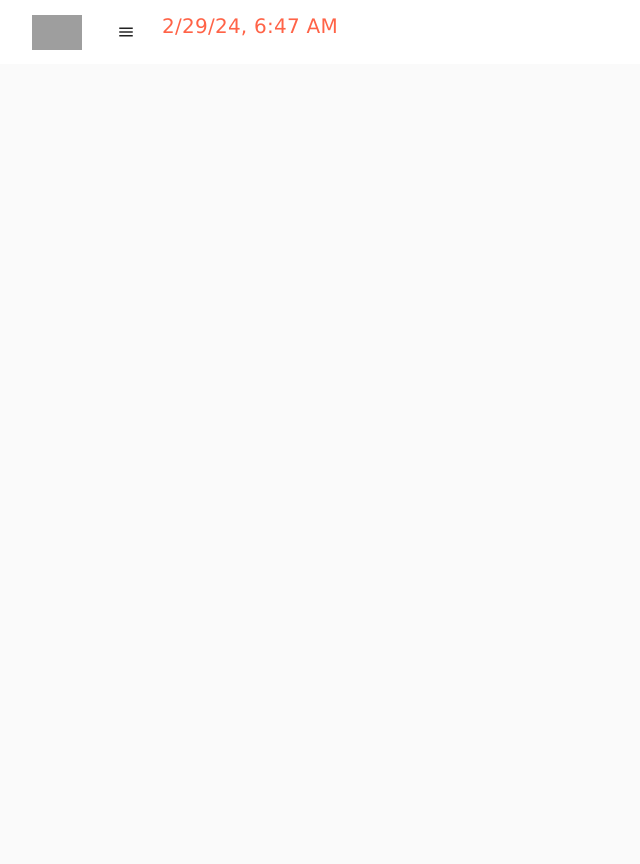
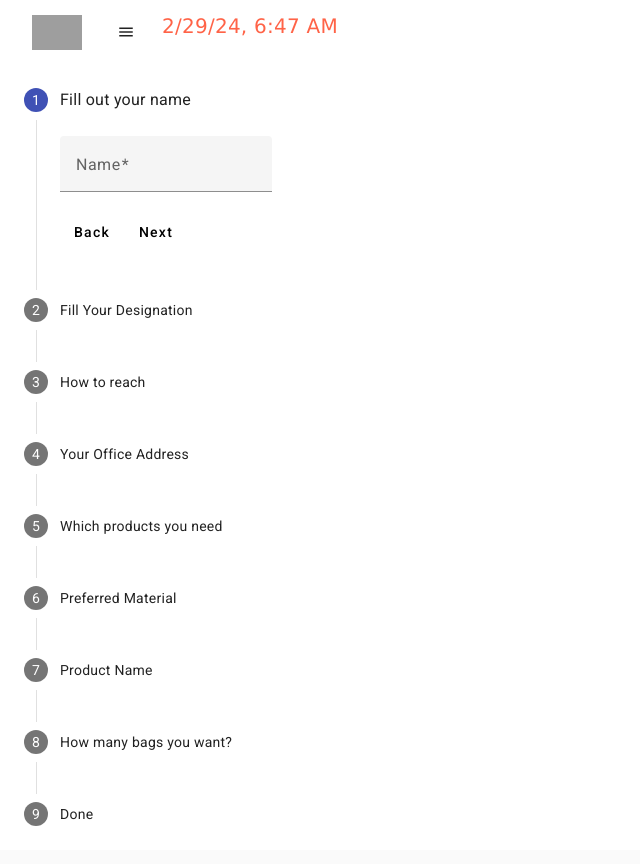
Before and after one commit to rafiulabeerkhan/ngSment, an Angular app: page /addClient in a window 1280 px wide. Before the commit this address led to /. Shown: the top 864 px of the page, without its empty margins (0-640 px from the left). Built offline with nearby package versions, Linux system fonts and the light colour scheme; grey boxes are pictures that could not be loaded.

Commit message:
classWork

```diff
--- /dev/null
+++ b/src/app/Sment/client-lists/client-lists.component.html
@@ -0,0 +1,114 @@
+<mat-stepper orientation="vertical">
+    <mat-step>
+        <form>
+            <ng-template matStepLabel>Fill out your name</ng-template>
+            <mat-form-field>
+                <mat-label>Name</mat-label>
+                <input matInput placeholder="Full Name" required>
+            </mat-form-field>
+            <div>
+                <button mat-button matStepperPrevious>Back</button>
+                <button mat-button matStepperNext>Next</button>
+            </div>
+        </form>
+    </mat-step>
+    <mat-step>
+        <form>
+            <ng-template matStepLabel>Fill Your Designation</ng-template>
+            <mat-form-field>
+                <mat-label>Designation</mat-label>
+                <input matInput placeholder="Designation" required>
+            </mat-form-field>
+            <div>
+                <button mat-button matStepperPrevious>Back</button>
+                <button mat-button matStepperNext>Next</button>
+            </div>
+        </form>
+    </mat-step>
+    <mat-step>
+        <form>
+            <ng-template matStepLabel>How to reach</ng-template>
+            <mat-form-field>
+                <mat-label>PhoneNO.</mat-label>
+                <input matInput placeholder="Contact Number" required>
+            </mat-form-field>
+            <div>
+                <button mat-button matStepperPrevious>Back</button>
+                <button mat-button matStepperNext>Next</button>
+            </div>
+        </form>
+    </mat-step>
+    <mat-step>
+        <form>
+            <ng-template matStepLabel>Your Office Address</ng-template>
+            <mat-form-field>
+                <mat-label>Location</mat-label>
+                <input matInput placeholder="Office Address" required>
+            </mat-form-field>
+            <div>
+                <button mat-button matStepperPrevious>Back</button>
+                <button mat-button matStepperNext>Next</button>
+            </div>
+        </form>
+    </mat-step>
+    <mat-step>
+        <form>
+            <ng-template matStepLabel>Which products you need</ng-template>
+            <mat-form-field>
+                <mat-label>Details</mat-label>
+                <input matInput placeholder="Details of your requirements" required>
+            </mat-form-field>
+            <div>
+                <button mat-button matStepperPrevious>Back</button>
+                <button mat-button matStepperNext>Next</button>
+            </div>
+        </form>
+    </mat-step>
+    <mat-step>
+        <form>
+            <ng-template matStepLabel>Preferred Material</ng-template>
+            <mat-form-field>
+                <mat-label>Material ID</mat-label>
+                <input matInput placeholder="Material Id"required>
+            </mat-form-field>
+            <div>
+                <button mat-button matStepperPrevious>Back</button>
+                <button mat-button matStepperNext>Next</button>
+            </div>
+        </form>
+    </mat-step>
+    <mat-step>
+        <form>
+            <ng-template matStepLabel>Product Name</ng-template>
+            <mat-form-field>
+                <mat-label>Product ID</mat-label>
+                <input matInput placeholder="required ID" required>
+            </mat-form-field>
+            <div>
+                <button mat-button matStepperPrevious>Back</button>
+                <button mat-button matStepperNext>Next</button>
+            </div>
+        </form>
+    </mat-step>
+    <mat-step>
+        <form>
+            <ng-template matStepLabel>How many bags you want?</ng-template>
+            <mat-form-field>
+                <mat-label>50 Bags, 100 Bags</mat-label>
+                <input matInput placeholder="Quantity" required>
+            </mat-form-field>
+            <div>
+                <button mat-button matStepperPrevious>Back</button>
+                <button mat-button matStepperNext>Next</button>
+            </div>
+        </form>
+    </mat-step>
+    <mat-step>
+        <ng-template matStepLabel>Done</ng-template>
+        <p>You are now done.</p>
+        <div>
+            <button mat-button matStepperPrevious>Back</button>
+            <button mat-button>Submit</button>
+        </div>
+    </mat-step>
+</mat-stepper>
--- a/src/app/app-routing.module.ts
+++ b/src/app/app-routing.module.ts
@@ -12,6 +12,7 @@ import { BottlesListComponent } from './Bottles/bottles-list/bottles-list.compon
 import { MachinesComponent } from './Sment/machines/machines.component';
 import { RawMaterialComponent } from './Sment/raw-material/raw-material.component';
 import { ClientsComponent } from './Sment/clients/clients.component';
+import { ClientListsComponent } from './Sment/client-lists/client-lists.component';
 
 
 const routes: Routes = [
@@ -27,6 +28,7 @@ const routes: Routes = [
    {path:"machine", component: MachinesComponent},
    {path:"material", component: RawMaterialComponent},
    {path:"client", component: ClientsComponent},
+   {path:"addClient", component: ClientListsComponent},
 ];
 
 @NgModule({
--- a/src/app/app.module.ts
+++ b/src/app/app.module.ts
@@ -22,6 +22,7 @@ import { ClientsComponent } from './Sment/clients/clients.component';
 import { FormsModule, ReactiveFormsModule } from '@angular/forms';
 import { HttpClientModule } from '@angular/common/http';
 import { ProductsListsComponent } from './ProductionCrud/products-lists/products-lists.component';
+import { ClientListsComponent } from './Sment/client-lists/client-lists.component';
 
 
 @NgModule({
@@ -40,7 +41,8 @@ import { ProductsListsComponent } from './ProductionCrud/products-lists/products
     MachinesComponent,
     RawMaterialComponent,
     ClientsComponent,
-    ProductsListsComponent
+    ProductsListsComponent,
+    ClientListsComponent
 
   ],
   imports: [
--- a/src/material.module.ts
+++ b/src/material.module.ts
@@ -15,6 +15,8 @@ import { MatRadioModule } from '@angular/material/radio';
 import { MatDatepickerModule } from '@angular/material/datepicker';
 import { MatTableModule } from '@angular/material/table';
 import { MatPaginatorModule } from '@angular/material/paginator';
+import {MatStepperModule} from '@angular/material/stepper';
+
 
 
 @NgModule({
@@ -34,7 +36,8 @@ import { MatPaginatorModule } from '@angular/material/paginator';
     MatRadioModule,
         MatDatepickerModule,
     MatTableModule ,
-    MatPaginatorModule
+    MatPaginatorModule,
+    MatStepperModule
   ]
 })
 export class MaterialModule {}
```
Also changed, not shown: src/app/Model/Client.ts (added, +16 -0 lines), src/app/Service/client-service.service.ts (added, +10 -0 lines), src/app/Sment/client-lists/client-lists.component.ts (added, +10 -0 lines), src/app/Sment/client-lists/client-lists.component.scss (added).
